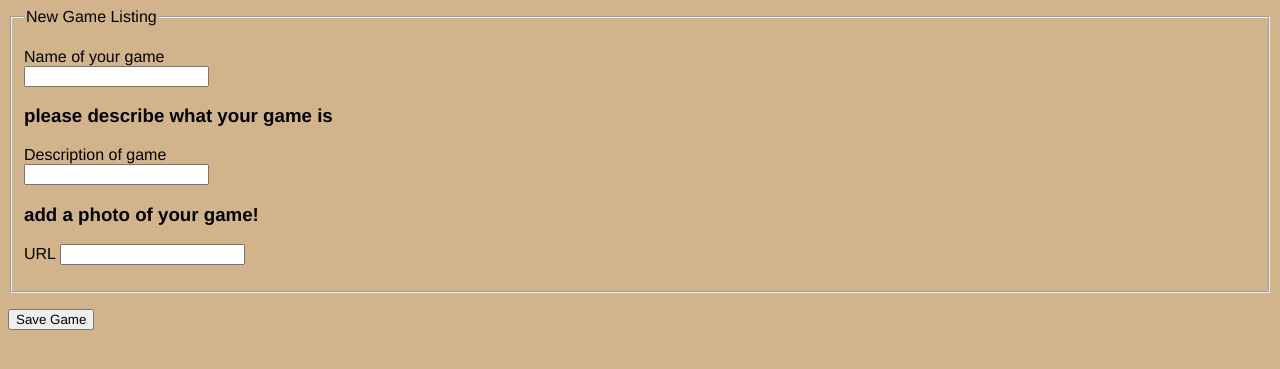
After one commit to adgray09/game_feed, a Flask app: page /games/new in a window 1280 px wide. The commit adds this page. Shown: the top 369 px of the page. Run offline with Flask 2, Linux system fonts and the light colour scheme.

Commit message:
added more functionality

```diff
--- a/app.py
+++ b/app.py
@@ -5,12 +5,30 @@ client = MongoClient()
 db = client.Game_feed
 games = db.games
 
-app = Flask(__name__)
+app = Flask(__name__, static_url_path='/static')
+
+'''games.insert_many([
+    {'title': 'skyrim', 'description': 'description : fun ass game'},
+    {'title': 'yeah', 'description': 'description : fun-ish game'}
+])'''
+
 
 @app.route('/')
 def games_index():
     """Show all games."""
-    return render_template('games_index.html', games=games.find())
+    game_item = games.find()
+    return render_template('games_index.html', game_item=game_item)
+
+@app.route('/chip/<chips_id>')
+def chips_show(chips_id):
+    """Show a single playlist."""
+    chip = chips.find_one({'_id': ObjectId(chips_id)})
+    return render_template('chip_item.html', chip=chip)
+
+@app.route('/games/new')
+def chips_new():
+    """Create a new game listing."""
+    return render_template('game_new.html')
 
 if __name__ == '__main__':
     app.run(debug=True)
--- a/static/style.css
+++ b/static/style.css
@@ -0,0 +1,12 @@
+resize {
+    width: 300px;
+    height: 100px;
+}
+
+* {
+    font-family: 'Helvetica Neue', Helvetica, Arial, sans-serif;
+}
+
+body {
+    background-color: blue
+}
--- a/templates/base.html
+++ b/templates/base.html
@@ -6,7 +6,7 @@
   <title>Game Feed</title>
   <link rel="stylesheet" type="text/css" href="/static/style.css">
 </head>
-<body style="background-color:whitesmoke;">
+<body style="background-color:tan;">
     {% block content %}
     {% endblock %}
 </body>
--- /dev/null
+++ b/templates/game_new.html
@@ -0,0 +1,31 @@
+<!-- templates/playlists_new.html -->
+{% extends 'base.html' %}
+
+{% block content %}
+<form method='POST' action='/chips'>
+    <fieldset>
+    <legend>New Game Listing</legend>
+    <!-- TITLE -->
+    <p>
+        <label for='title'>Name of your game</label><br>
+        <input type='text' name='title' />
+    </p>
+    <p>
+        <h3>please describe what your game is</h3>
+        <label for='description'>Description of game</label><br>
+        <input type='text' name='description' />
+    </p>
+
+    <p>
+        <h3>add a photo of your game!</h3>
+        <label for='url'>URL</label>
+        <input type='url' name='url' />
+    </p>
+
+</fieldset>
+    <!-- BUTTON -->
+    <p>
+        <button type='submit'>Save Game</button>
+    </p>
+</form>
+{% endblock %}
```
Also changed, not shown: templates/games_index.html (+11 -6 lines), static/images/example.png (added), static/images/skyrim.png (added).
